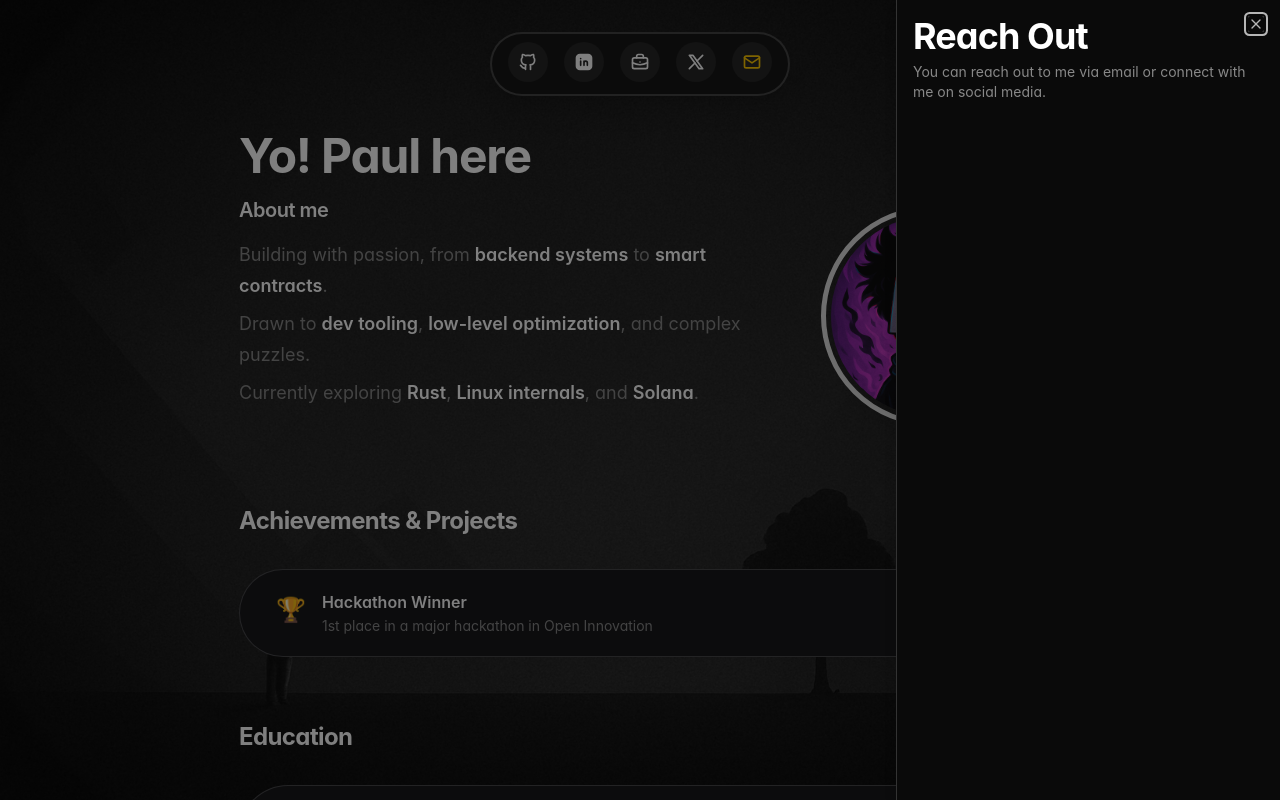
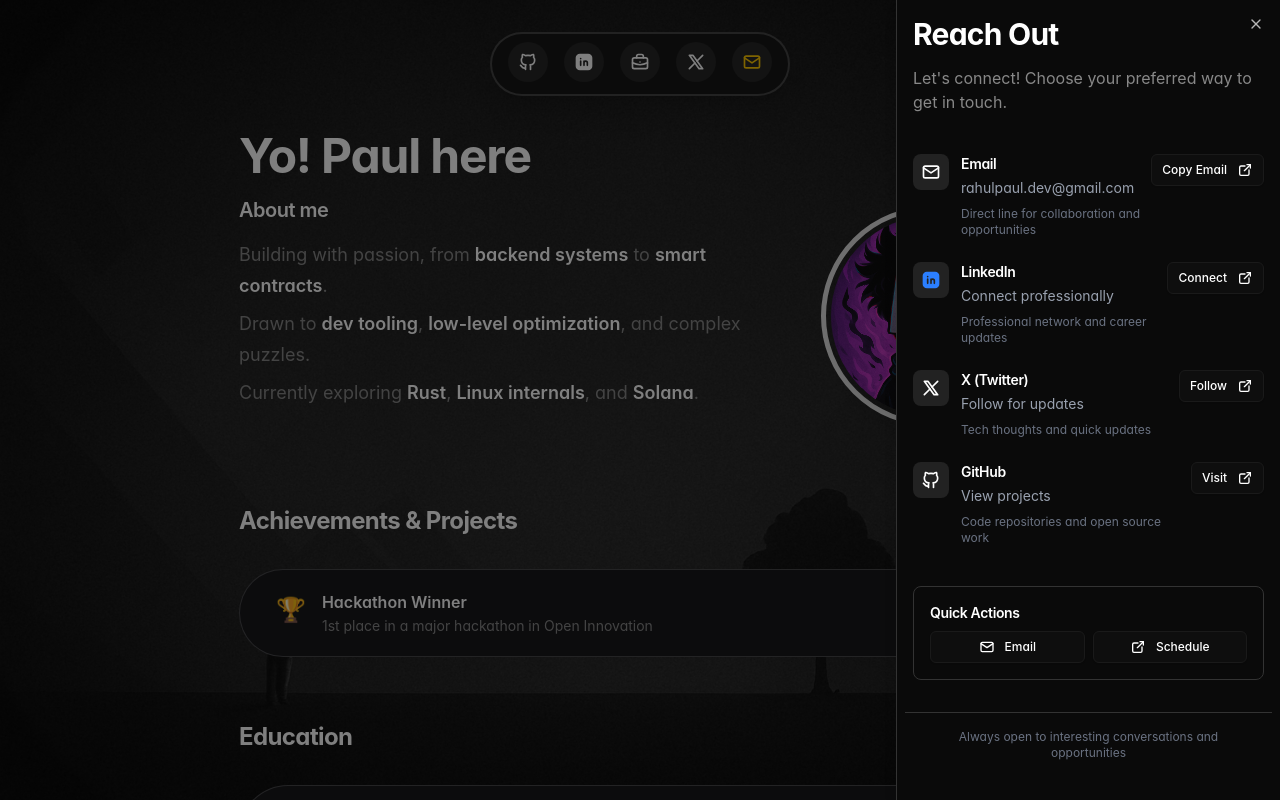
Before and after one commit to Mr-Rahul-Paul/profile-website, a Next.js app: page / in a window 1280 px wide. Both pictures are taken after a click on the button 752 px from the left and 62 px from the top of the page. Shown: the top 800 px of the page. Built offline with nearby package versions, Linux system fonts and the light colour scheme.

Commit message:
100th commit , prod ready

```diff
--- a/src/app/page.tsx
+++ b/src/app/page.tsx
@@ -1,8 +1,17 @@
 "use client";
 import Main from "@/components/pages/main";
 import { FloatingDock } from "@/components/ui/floating-dock";
-import { IconBriefcase, IconBrandX, IconMail, IconBrandGithub, IconBrandLinkedinFilled } from "@tabler/icons-react";
+import Sheetcontent from "@/components/pages/sheetcontent";
+import {
+  IconBriefcase,
+  IconBrandX,
+  IconMail,
+  IconBrandGithub,
+  IconBrandLinkedinFilled,
+
+} from "@tabler/icons-react";
 import { useState } from "react";
+
 
 // Sheet
 import {
@@ -11,7 +20,8 @@ import {
   SheetDescription,
   SheetHeader,
   SheetTitle,
-} from "@/components/ui/sheet"
+
+} from "@/components/ui/sheet";
 
 export default function Home() {
   const [isSheetOpen, setIsSheetOpen] = useState(false);
@@ -35,7 +45,7 @@ export default function Home() {
     {
       title: "X.com",
       icon: <IconBrandX className="h-full w-full" />,
-      href: "https://www.instagram.com/rahulpaul.3d",
+      href: "https://x.com/_Rahul_Paul",
     },
     {
       title: "Contact",
@@ -49,17 +59,19 @@ export default function Home() {
     <>
       <FloatingDock items={navigationItems} />
       <Sheet open={isSheetOpen} onOpenChange={setIsSheetOpen}>
-        <SheetContent>
-          <SheetHeader>
-            <SheetTitle>Reach Out</SheetTitle>
-            <SheetDescription>
-              You can reach out to me via email or connect with me on social media.
+        <SheetContent className="w-full sm:w-[400px] md:w-[450px]">
+          <SheetHeader className="space-y-2">
+            <SheetTitle className="text-3xl">Reach Out</SheetTitle>
+            <SheetDescription className="text-base">
+              Let&apos;s connect! Choose your preferred way to get in touch.
             </SheetDescription>
           </SheetHeader>
+
+            <Sheetcontent />
+
         </SheetContent>
       </Sheet>
       <Main />
-
     </>
   );
 }
--- /dev/null
+++ b/src/components/pages/sheetcontent.tsx
@@ -0,0 +1,144 @@
+"use client";
+import { useState } from "react";
+import { Button } from "../ui/button";
+import { SheetFooter } from "../ui/sheet";
+import {
+  IconBrandX,
+  IconMail,
+  IconBrandGithub,
+  IconBrandLinkedinFilled,
+  IconExternalLink,
+} from "@tabler/icons-react";
+
+export default function Sheetcontent() {
+  const [copiedEmail, setCopiedEmail] = useState(false);
+
+  const handleCopyEmail = async () => {
+    try {
+      await navigator.clipboard.writeText("rahulpaul.dev@gmail.com");
+      setCopiedEmail(true);
+      setTimeout(() => setCopiedEmail(false), 2000);
+    } catch (err) {
+      console.error("Failed to copy email: ", err);
+    }
+  };
+
+  const contactMethods = [
+    {
+      title: "Email",
+      value: "rahulpaul.dev@gmail.com",
+      icon: <IconMail className="w-5 h-5" />,
+      action: handleCopyEmail,
+      actionText: copiedEmail ? "Copied!" : "Copy Email",
+      description: "Direct line for collaboration and opportunities",
+    },
+    {
+      title: "LinkedIn",
+      value: "Connect professionally",
+      icon: <IconBrandLinkedinFilled className="w-5 h-5 text-blue-500" />,
+      action: () =>
+        window.open(
+          "https://www.linkedin.com/in/rahul-paul-0109bb219",
+          "_blank"
+        ),
+      actionText: "Connect",
+      description: "Professional network and career updates",
+    },
+    {
+      title: "X (Twitter)",
+      value: "Follow for updates",
+      icon: <IconBrandX className="w-5 h-5" />,
+      action: () => window.open("https://x.com/_Rahul_Paul", "_blank"),
+      actionText: "Follow",
+      description: "Tech thoughts and quick updates",
+    },
+    {
+      title: "GitHub",
+      value: "View projects",
+      icon: <IconBrandGithub className="w-5 h-5" />,
+      action: () => window.open("https://github.com/Mr-Rahul-Paul", "_blank"),
+      actionText: "Visit",
+      description: "Code repositories and open source work",
+    },
+  ];
+
+  return (
+    <div className="flex-1 px-2">
+      <div className="space-y-2">
+        {contactMethods.map((method, index) => (
+          <div
+            key={index}
+            className="hover:bg-[#1a1a1a] transition-all duration-200 cursor-pointer p-2 rounded-lg"
+            onClick={method.action}
+          >
+            <div className="flex items-start justify-between">
+              <div className="flex items-start space-x-3 flex-1">
+                <div className="flex-shrink-0 p-2 bg-[#222] rounded-lg group-hover:bg-[#333] transition-colors">
+                  {method.icon}
+                </div>
+                <div className="flex-1 min-w-0">
+                  <h3 className="font-semibold text-white text-sm">
+                    {method.title}
+                  </h3>
+                  <p className="text-gray-400 text-sm mt-1 break-all">
+                    {method.value}
+                  </p>
+                  <p className="text-gray-500 text-xs mt-2">
+                    {method.description}
+                  </p>
+                </div>
+              </div>
+              <Button
+                variant="outline"
+                size="sm"
+                className="ml-2 flex-shrink-0 text-xs h-8 px-3"
+                onClick={(e) => {
+                  e.stopPropagation();
+                  method.action();
+                }}
+              >
+                {method.actionText}
+                <IconExternalLink className="w-3 h-3 ml-1" />
+              </Button>
+            </div>
+          </div>
+        ))}
+      </div>
+
+      {/* Quick Action Section */}
+      <div className="mt-8 mx-2 p-4 bg-[#0a0a0a] border border-[#333] rounded-lg">
+        <h3 className="text-sm font-semibold text-white mb-2">Quick Actions</h3>
+        <div className="grid grid-cols-2 gap-2">
+          <Button
+            variant="outline"
+            size="sm"
+            className="text-xs"
+            onClick={() =>
+              window.open("mailto:rahulpaul.dev@gmail.com", "_blank")
+            }
+          >
+            <IconMail className="w-3 h-3 mr-1" />
+            Email
+          </Button>
+          <Button
+            variant="outline"
+            size="sm"
+            className="text-xs"
+            onClick={() => window.open("https://cal.com/rahul-paul", "_blank")}
+          >
+            <IconExternalLink className="w-3 h-3 mr-1" />
+            Schedule
+          </Button>
+        </div>
+      </div>
+
+      <SheetFooter className="border-t border-[#333] pt-4 mt-8">
+        <div className="w-full text-center">
+          <p className="text-xs text-gray-500">
+            Always open to interesting conversations and opportunities
+          </p>
+        </div>
+      </SheetFooter>
+    </div>
+  );
+}
```
Also changed, not shown: src/components/pages/main.tsx (+1 -1 lines), public/profile.png.
